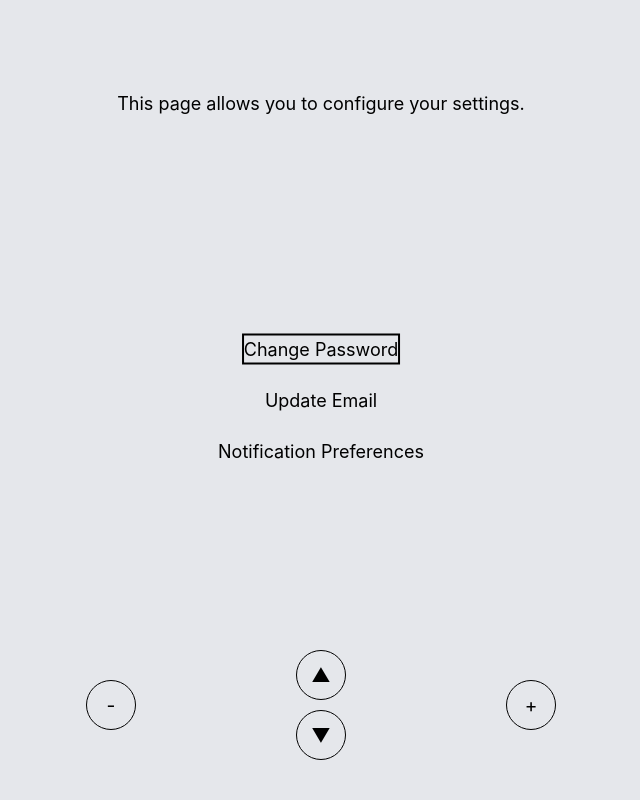
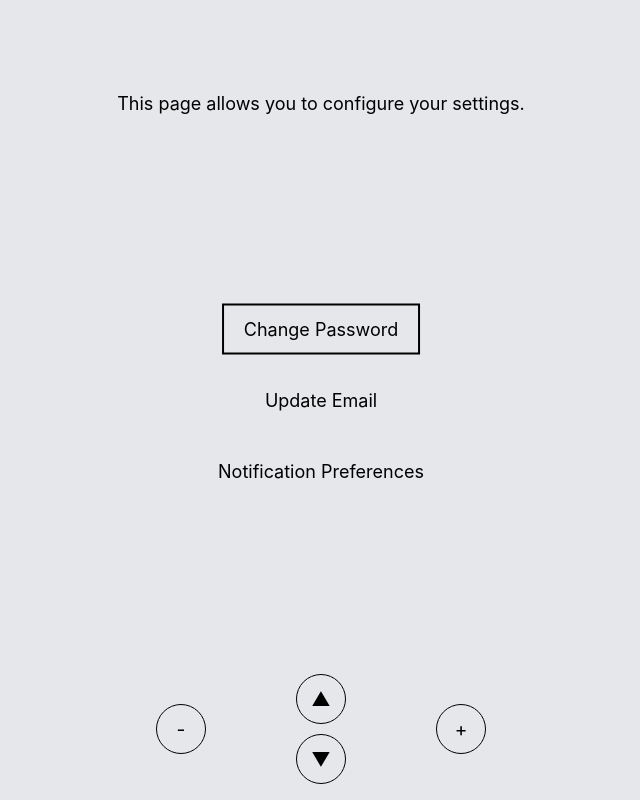
Before and after one commit to jamesdanielwhitford/portfolio, a React (Vite) app: page /settings in a window 1280 px wide. Shown: the whole page, without its empty margins (319-959 px from the left). Built offline with nearby package versions, Linux system fonts and the light colour scheme; no server answers.

Commit message:
Good styling for blog view

```diff
--- a/src/components/Blog.jsx
+++ b/src/components/Blog.jsx
@@ -85,7 +85,7 @@ const Blog = () => {
     } else if (event.key === 'Enter') {
       // Handle select if needed
     } else if (event.key === 'Backspace') {
-      // Handle back button if needed
+      window.location.href = '/'; // Go back to landing page
     }
   };
 
@@ -106,7 +106,7 @@ const Blog = () => {
         )}
       </div>
       <div className="horizontal-buttons">
-        <button className="minus-button">-</button>
+        <button className="minus-button" onClick={() => (window.location.href = '/')}>-</button>
         <div className="arrow-buttons">
           <button onClick={() => handleArrowClick('left')} className="arrow-left">◀</button>
           <div className="arrow-vertical">
--- a/src/components/LandingPage.jsx
+++ b/src/components/LandingPage.jsx
@@ -32,7 +32,7 @@ const LandingPage = () => {
   const handleSelect = () => {
     const selected = menuOptions[selectedOption];
     if (selected === 'Enter') {
-      // Navigate to Enter
+      window.location.href = '/blog'; // Navigate to blog
     } else if (selected === 'Contact') {
       window.location.href = '/contact';
     } else if (selected === 'Settings') {
@@ -57,7 +57,10 @@ const LandingPage = () => {
           <button
             key={option}
             className={index === selectedOption ? 'highlighted' : ''}
-            onClick={() => setSelectedOption(index)}
+            onClick={() => {
+              setSelectedOption(index);
+              handleSelect();
+            }}
           >
             {option}
           </button>
--- a/src/index.css
+++ b/src/index.css
@@ -35,7 +35,7 @@ body {
   height: 100vh;
   width: 100vw;
   box-sizing: border-box;
-  padding: 20px;
+  padding: 0; /* Removed padding */
 }
 
 .description {
@@ -64,10 +64,12 @@ body {
 .menu-options button {
   margin: 10px 0;
   border: 2px solid transparent;
+  padding: 10px 20px; /* Increase padding for more spacing */
 }
 
 .menu-options button.highlighted {
   border: 2px solid black;
+  padding: 10px 20px; /* Ensure consistent padding when highlighted */
 }
 
 .horizontal-buttons {
@@ -75,9 +77,10 @@ body {
   align-items: center;
   justify-content: center;
   position: fixed;
-  bottom: 5%;
+  bottom: 2%; /* Adjusted to move controls slightly up */
   left: 50%;
   transform: translateX(-50%);
+  gap: 10px; /* Add gap between buttons */
 }
 
 .arrow-buttons {
@@ -116,11 +119,11 @@ body {
 }
 
 .plus-button {
-  margin-left: 100px;
+  margin-left: 20px;
 }
 
 .minus-button {
-  margin-right: 100px;
+  margin-right: 20px;
 }
 
 .image-container {
@@ -128,12 +131,25 @@ body {
   justify-content: center;
   align-items: center;
   flex-grow: 1;
-  margin-bottom: 150px; /* Increase margin to prevent overlap with controls */
+  width: 100%;
+  max-height: calc(100vh - 150px); /* Ensure the image container fits above controls */
+  margin-top: 10px; /* Added top margin */
+  margin-bottom: 50px; /* Ensure image doesn't overlap with controls */
+  box-sizing: border-box; /* Ensure padding is considered in height calculation */
 }
 
 .project-image {
   max-width: 100%;
-  max-height: calc(100vh - 200px); /* Adjust this value to prevent overlap with controls */
+  max-height: 100%;
+  width: auto;
+  height: auto;
+  object-fit: contain; /* Ensure image maintains aspect ratio */
+}
+
+@media (max-height: 667px) {
+  .image-container {
+    max-height: calc(100vh - 200px); /* Adjust height for smaller screens */
+  }
 }
 
 @media (prefers-color-scheme: light) {
```
